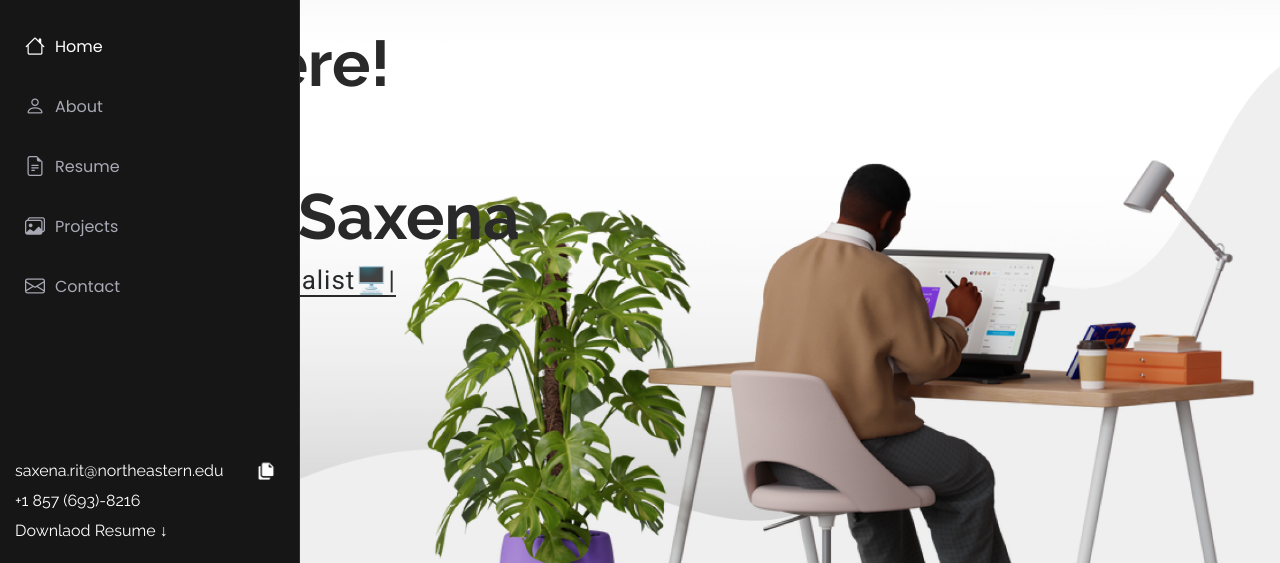
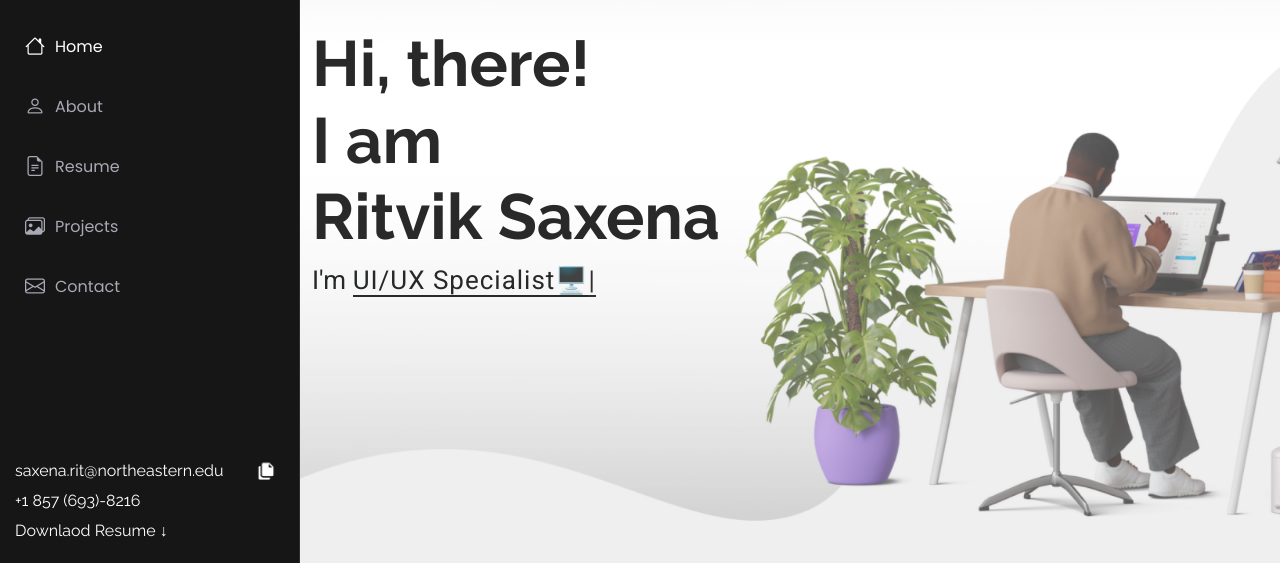
Before and after one commit to ritviksaxena05/ritviksaxena05.github.io, a plain HTML site: page index.html in a window 1280 px wide. Shown: the part 237-800 px from the top of the page. Drawn offline with Linux system fonts and the light colour scheme.

Commit message:
Update index.html

```diff
--- a/index.html
+++ b/index.html
@@ -84,19 +84,16 @@
     <!-- Hero Section -->
     <section id="hero" class="hero section ">
 
-      <img src="assets/img/hero-bgnew.png" alt="" data-aos="fade-in" class="">
+      <img src="assets/img/Group 30.png" alt="" data-aos="fade-in" class="">
 
-      <div class="container" data-aos="fade-up" data-aos-delay="100" style="    position: absolute;
-      right: 200px;">
-        <h2  class="";>Hi, there!<br>
+      <div class="container" data-aos="fade-up" data-aos-delay="100">
+        <h2  class="">Hi, there!<br>
           I am<br>
           Ritvik Saxena</h2>
-        <p class="">I'm <span class="typed" data-typed-items="Product Designer🎨, UI/UX Specialist🖥️ , UX Researcher🔍, Stargazer🚀">Product Designer</span><span class="typed-cursor typed-cursor--blink" aria-hidden="true"></span><span class="typed-cursor typed-cursor--blink" aria-hidden="true"></span></p>
+        <p class="" >I'm <span class="typed" data-typed-items="Product Designer🎨, UI/UX Specialist🖥️ , UX Researcher🔍, Stargazer🚀">Product Designer</span><span class="typed-cursor typed-cursor--blink" aria-hidden="true"></span><span class="typed-cursor typed-cursor--blink" aria-hidden="true"></span></p>
       </div>
+
     </section>
-      </div class="right-image">
-        <img src="assets/img/ILLUSTRATION.png" alt="Man Working" class="man-image">
-      </div>
 
     <!-- /Hero Section -->
 
```
